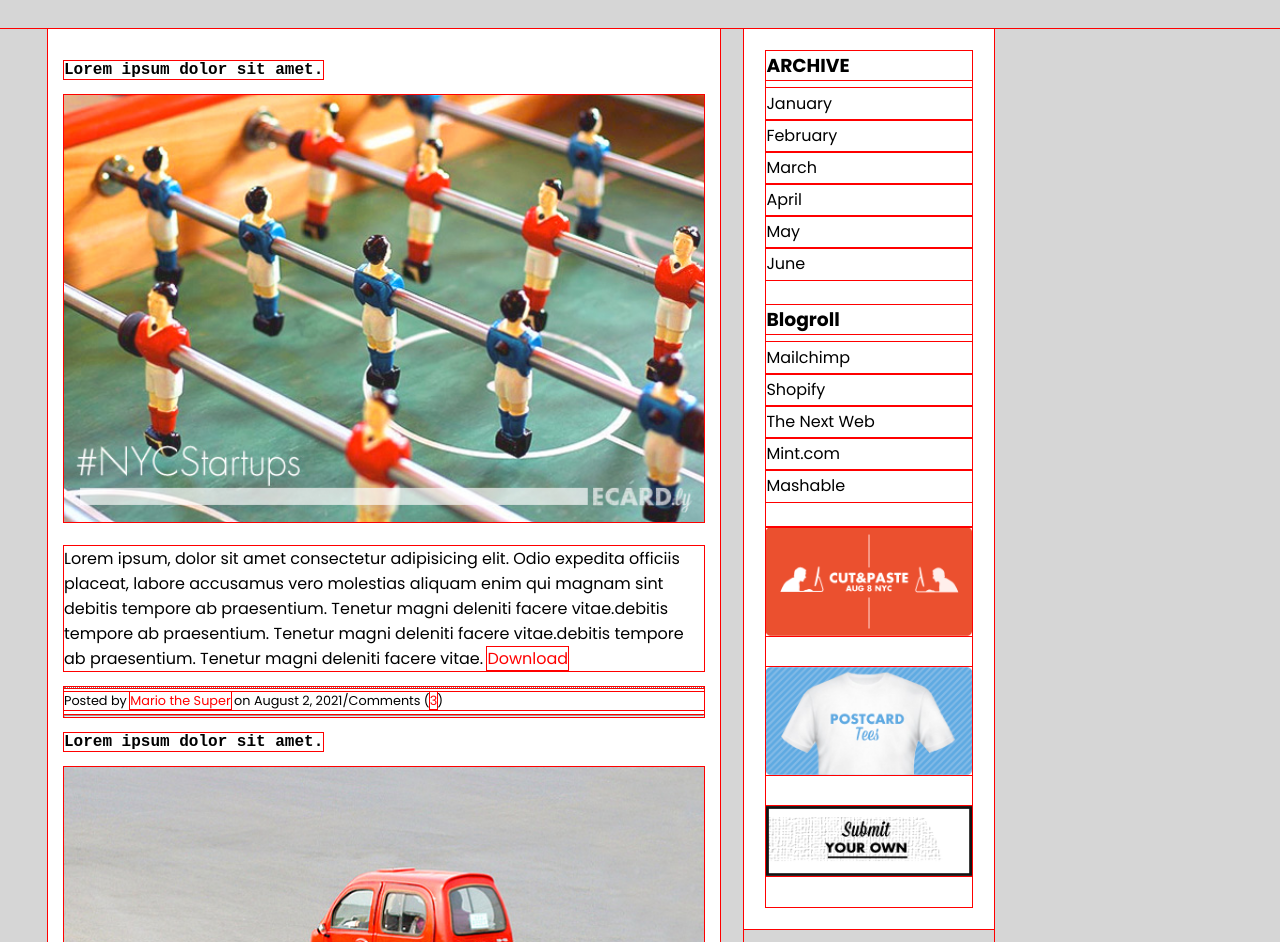
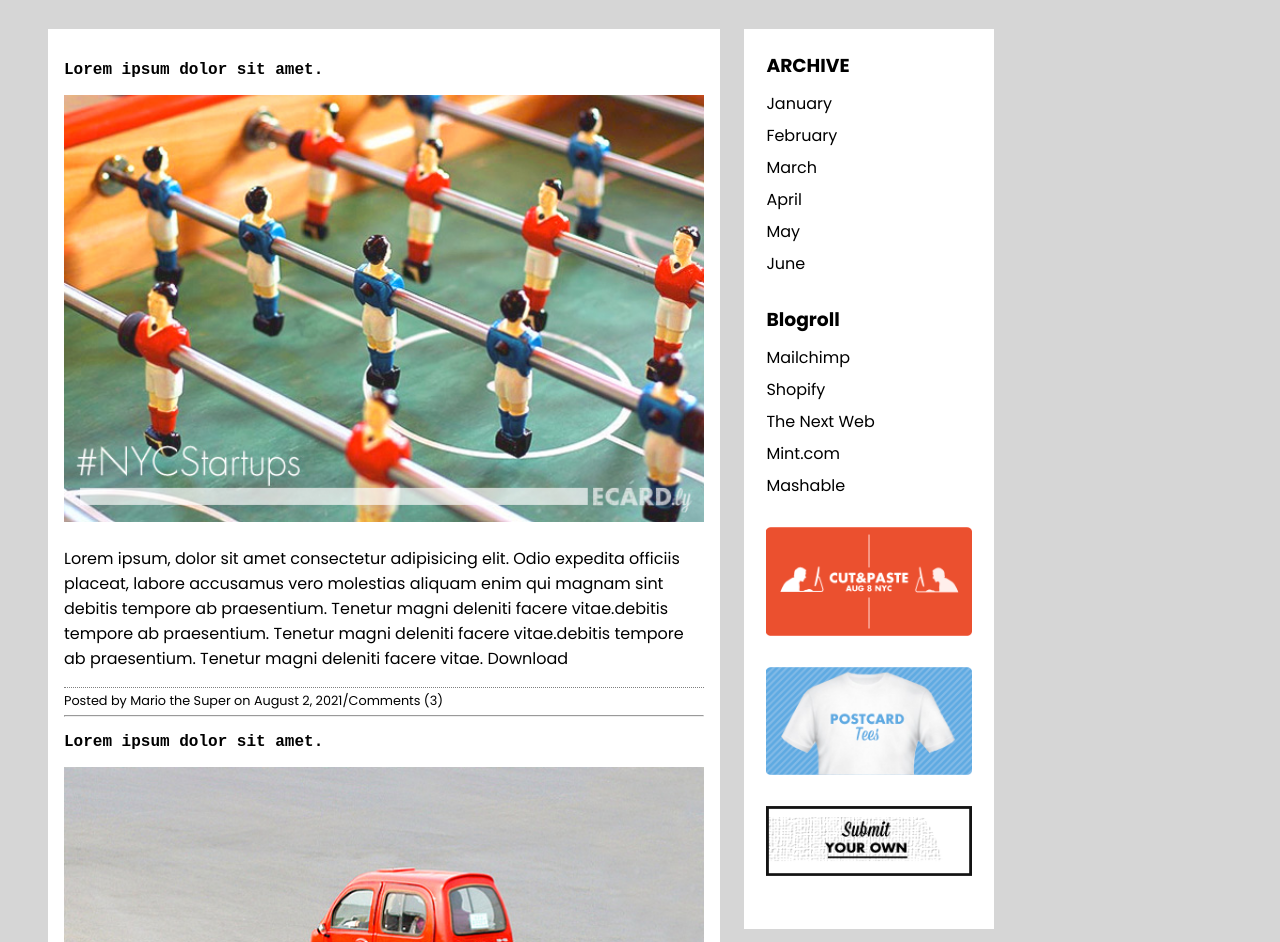
Before and after one commit to K2adir/prhw, a website: page index.html in a window 1280 px wide. Shown: the part 172-1114 px from the top of the page. Drawn offline with Linux system fonts and the light colour scheme.

Commit message:
Update style.css

```diff
--- a/style.css
+++ b/style.css
@@ -1,8 +1,8 @@
 @import url("https://fonts.googleapis.com/css2?family=Poppins:wght@400;700&display=swap");
+
 * {
   margin: 0;
   padding: 0;
-  outline: 1px solid red;
   font-family: "Poppins", sans-serif;
 }
 
@@ -13,7 +13,6 @@ body {
 
 main {
   display: flex;
-  flex: 1;
   flex-direction: row;
   gap: 1.5rem;
 }
@@ -48,10 +47,6 @@ header {
   flex-wrap: wrap;
   margin-left: 3rem;
   padding: 1rem;
-}
-
-.card__container span {
-  color: red;
 }
 
 .card__container h2 {
```
